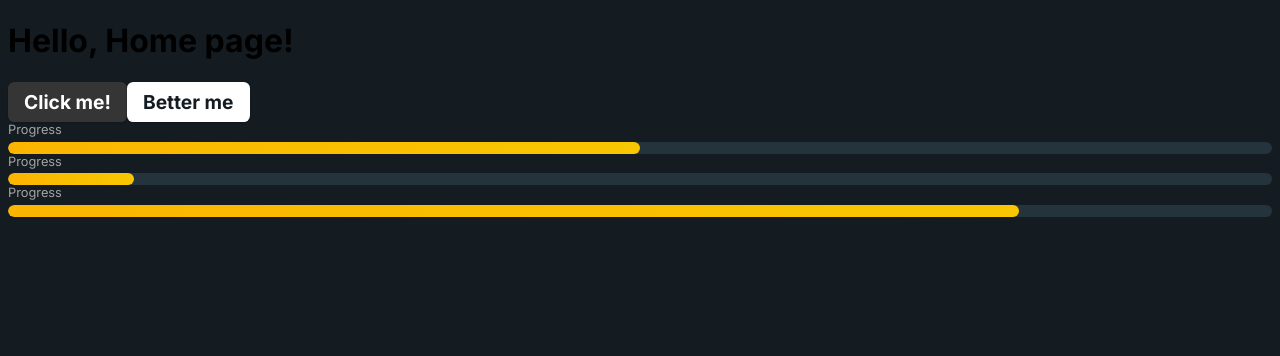
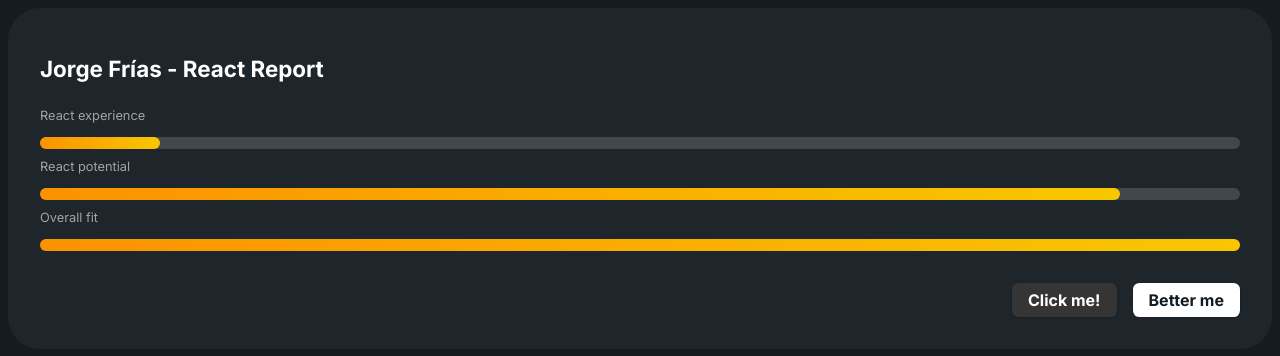
Before and after one commit to JorgeFrias/react-first-contact, a Next.js app: page / in a window 1280 px wide. Shown: the top 356 px of the page. Built offline with nearby package versions, Linux system fonts and the light colour scheme.

Commit message:
Added some touches,.

```diff
--- a/app/page.tsx
+++ b/app/page.tsx
@@ -7,6 +7,7 @@ import {
 } from "../src/components/CustomButtonComponent";
 
 import GraphProgressBar from "../src/components/GraphProgressBarComponent";
+import Panel from "../src/components/PanelComponent";
 
 export default function Page() {
   const handleClick = () => {
@@ -15,22 +16,25 @@ export default function Page() {
 
   return (
     <>
-      <h1>Hello, Home page!</h1>
+      <Panel
+        actionGroup={[
           <CustomButton
             role={ButtonRole.Secondary}
             onClick={handleClick}
             children="Click me!"
-      />
-
+          />,
           <CustomButton
             role={ButtonRole.Primary}
             onClick={handleClick}
             children="Better me"
-      />
-
-      <GraphProgressBar label="Progress" progress={0.5} />
-      <GraphProgressBar label="Progress" progress={0.1} />
-      <GraphProgressBar label="Progress" progress={0.8} />
+          />,
+        ]}
+      >
+        <h1>Jorge Frías - React Report</h1>
+        <GraphProgressBar label="React experience" progress={0.1} />
+        <GraphProgressBar label="React potential" progress={0.9} />
+        <GraphProgressBar label="Overall fit" progress={1} />
+      </Panel>
     </>
   );
 }
--- a/src/components/CustomButtonComponent.module.scss
+++ b/src/components/CustomButtonComponent.module.scss
@@ -3,7 +3,7 @@
 .button {
     border-style: none;
     border-radius: .4rem;
-    height: 2.5rem;
+    height: 2.1rem;
     padding: 0 1rem;
     box-shadow: 0 0 0 1px rgba(0, 0, 0, 0.05), 0 1px 2px 0 rgba(0, 0, 0, 0.15);
 
--- a/src/components/GraphProgressBarComponent.module.scss
+++ b/src/components/GraphProgressBarComponent.module.scss
@@ -15,14 +15,13 @@
     @extend .graph_progress_bar;
     width: 100%;
     height: 12px;
-    background-color: #24333C;
+    background-color: #ffffff28;
     border-radius: 6px;
-    overflow: hidden;
 
     &__bar {
       @extend .graph_progress_bar__progress;
       height: 100%;
-      background: linear-gradient(to right, #FBB500, #F8C700);
+      background: linear-gradient(to right, #fb9200, #F8C700);
       width: 0;
       transition: width 0.3s ease-in-out;
       align-self: flex-start;
--- /dev/null
+++ b/src/components/PanelComponent.module.scss
@@ -0,0 +1,29 @@
+@import '../styles/FontVariables.module.scss';
+
+.panel {
+    padding: 2rem;
+    background-color: #f3f6ff0b;
+    border-radius: 2rem;
+
+    div {
+        display: grid;
+        gap: 0.6rem;
+    }
+
+
+    h1, h2, h3, h4, h5, h6 {
+        color: #fff;
+        font-size: $font-size-title * 0.7;
+        margin-bottom: 1rem;
+    }
+
+    .action_group {
+        // All contents are in line, and the space between them is 1rem, all aligned to the left
+        display: flex;
+        gap: 1rem;
+        align-items: center;
+        justify-content: flex-end;
+
+        margin-top: 2rem;
+    }
+}
--- /dev/null
+++ b/src/components/PanelComponent.tsx
@@ -0,0 +1,26 @@
+import React from "react";
+import styles from "./PanelComponent.module.scss";
+
+interface Props {
+  /// Content to be displayed inside the panel
+  children: React.ReactNode;
+  /// Actions to be displayed inside the panel
+  actionGroup: React.ReactNode[];
+}
+
+const Panel: React.FC<Props> = ({ children, actionGroup }) => {
+  return (
+    <div className={styles.panel}>
+      <div>{children}</div>
+      {actionGroup && (
+        <div className={styles.action_group}>
+          {actionGroup.map((action, index) => (
+            <div key={index}>{action}</div>
+          ))}
+        </div>
+      )}
+    </div>
+  );
+};
+
+export default Panel;
--- a/src/styles/FontVariables.module.scss
+++ b/src/styles/FontVariables.module.scss
@@ -9,7 +9,7 @@ $font-size-title: 2rem;
 // Actions
 $font-family-action: "Inter", sans-serif;
 $font-weight-action: 700;
-$font-size-action: 1.2rem;
+$font-size-action: 1rem;
 
 // Texts
 $font-family-text: "Open Sans", sans-serif;
```
Lines whose indentation alone changed are shown as unchanged.
